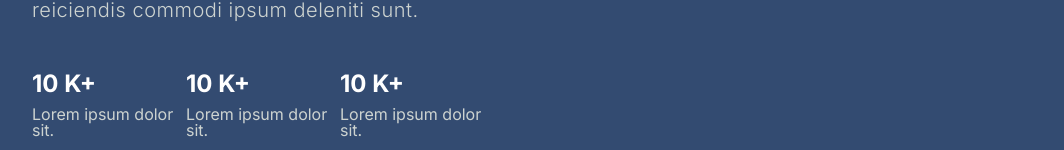
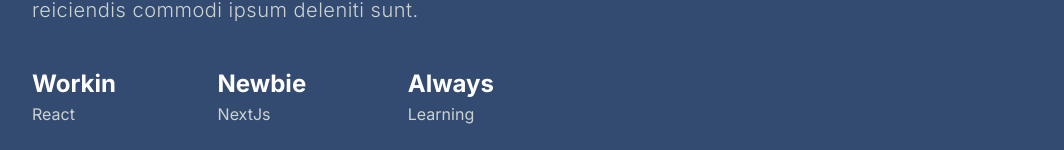
Before and after one commit to ayhanberk/ayhanberk-s-blog-page-nextjs, a Next.js app: page /about in a window 1280 px wide. Shown: the part 768-918 px from the top of the page, without its empty margins (96-1160 px from the left). Built offline with nearby package versions, Linux system fonts and the light colour scheme; no server answers.

Commit message:
about page update

```diff
--- a/src/app/(public)/about/page.jsx
+++ b/src/app/(public)/about/page.jsx
@@ -20,16 +20,16 @@ const AboutPage = () => {
                 </p>
                 <div className={styles.boxes}>
                     <div className={styles.box}>
-                        <h2>10 K+</h2>
-                        <p>Lorem ipsum dolor sit.</p>
+                        <h2>Workin</h2>
+                        <p>React</p>
                     </div>
                     <div className={styles.box}>
-                        <h2>10 K+</h2>
-                        <p>Lorem ipsum dolor sit.</p>
+                        <h2>Newbie</h2>
+                        <p>NextJs</p>
                     </div>
                     <div className={styles.box}>
-                        <h2>10 K+</h2>
-                        <p>Lorem ipsum dolor sit.</p>
+                        <h2>Always</h2>
+                        <p>Learning</p>
                     </div>
                 </div>
             </div>
```
